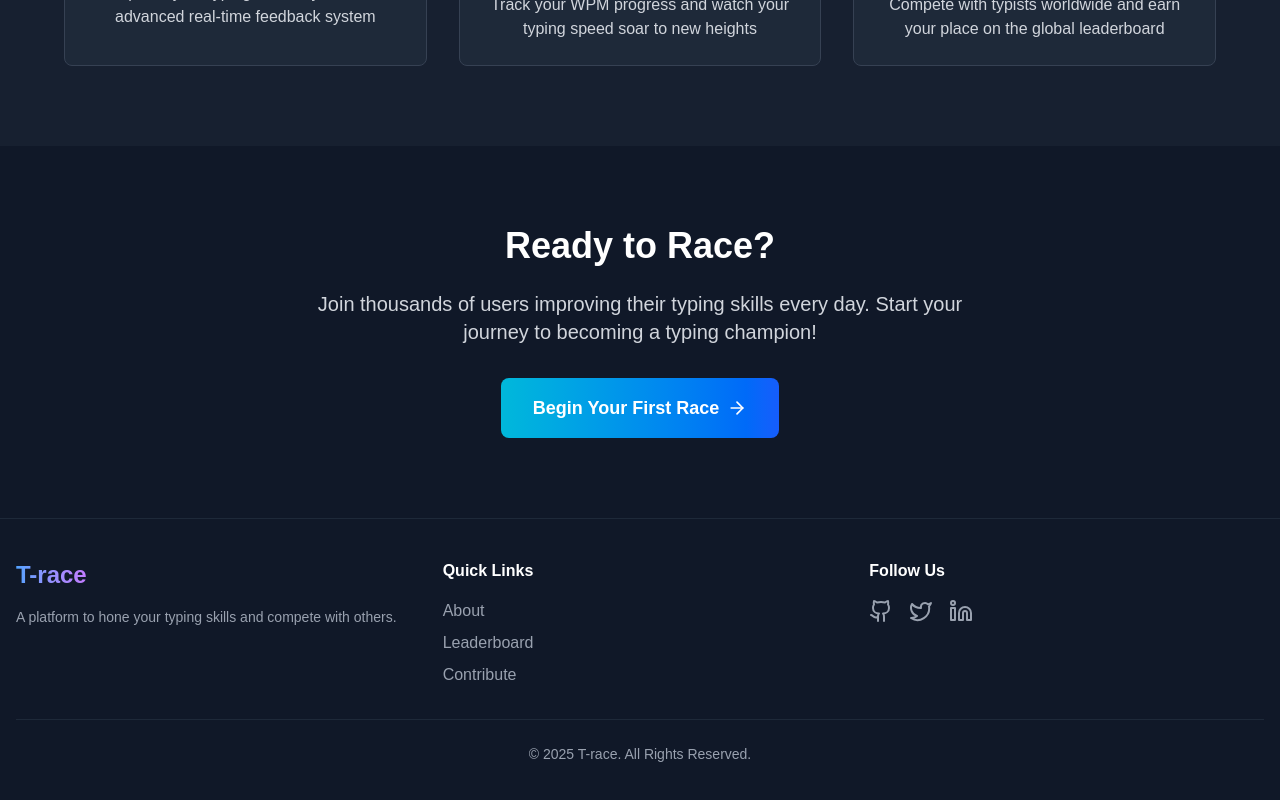
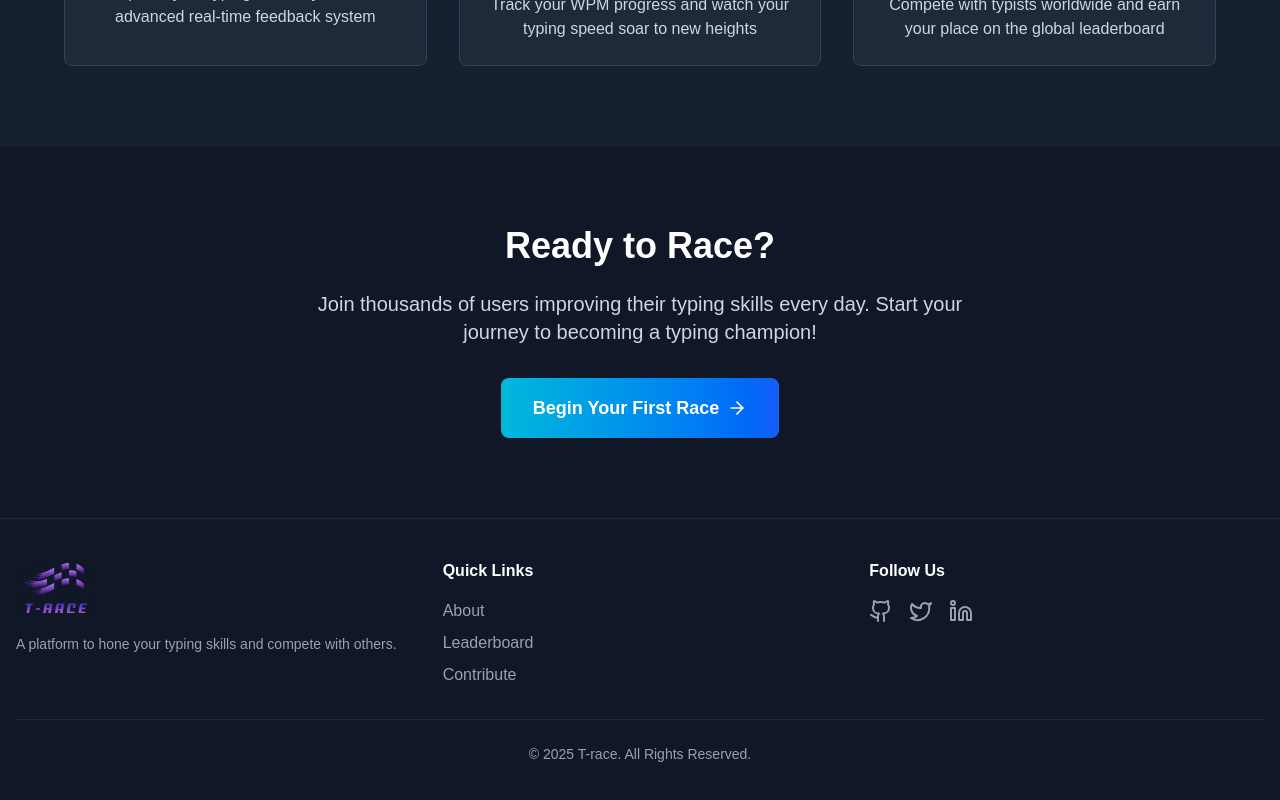
Before and after one commit to Ankit-raj-11/T-race, a Next.js app: page / in a window 1280 px wide. Shown: the part 815-1615 px from the top of the page. Built offline with nearby package versions, Linux system fonts and the light colour scheme; no server answers.

Commit message:
Improved the UI of footer component

```diff
--- a/src/components/Footer.js
+++ b/src/components/Footer.js
@@ -1,6 +1,7 @@
 import { Github, Linkedin, Twitter } from 'lucide-react';
 import Link from 'next/link';
 import React from 'react';
+import Image from 'next/image';
 
 export default function Footer() {
   const year = new Date().getFullYear();
@@ -24,7 +25,7 @@
           <div className="flex flex-col gap-4">
             <Link href="/" className="flex items-center gap-2">
               <span className="bg-gradient-to-r from-blue-400 to-purple-400 bg-clip-text text-transparent text-2xl font-bold">
-                T-race
+                <Image src='/logo2.png' alt='T-race' width={80} height={60} />
               </span>
             </Link>
             <p className="text-sm">
```
